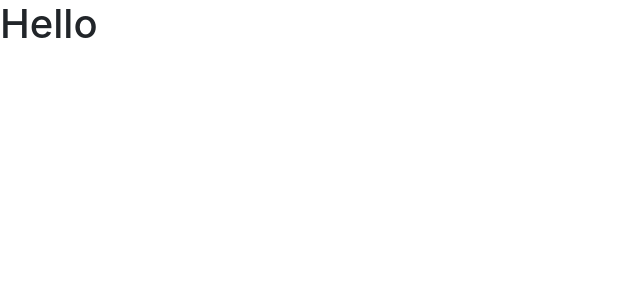
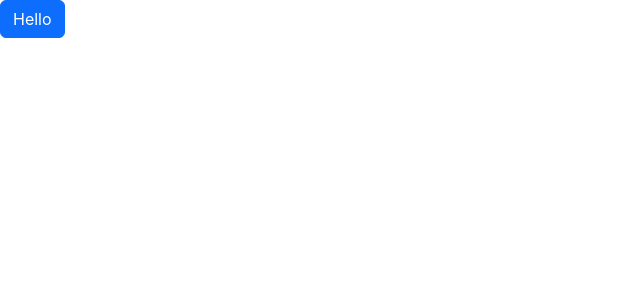
Before and after one commit to Queenstreetcoding/dictionary-app-react, a React (Create React App) app: page / in a window 1280 px wide. Shown: the top 300 px of the page, without its empty margins (0-640 px from the left). Built offline with nearby package versions, Linux system fonts and the light colour scheme.

Commit message:
Bootstrap is installed

```diff
--- a/src/App.js
+++ b/src/App.js
@@ -4,7 +4,7 @@ export default function App() {
   return (
     <div className="App">
       <header className="App-header">
-        <h1>Hello</h1>
+        <a href="/" className="btn btn-primary">Hello</a>
       </header>
     </div>
   );
```
